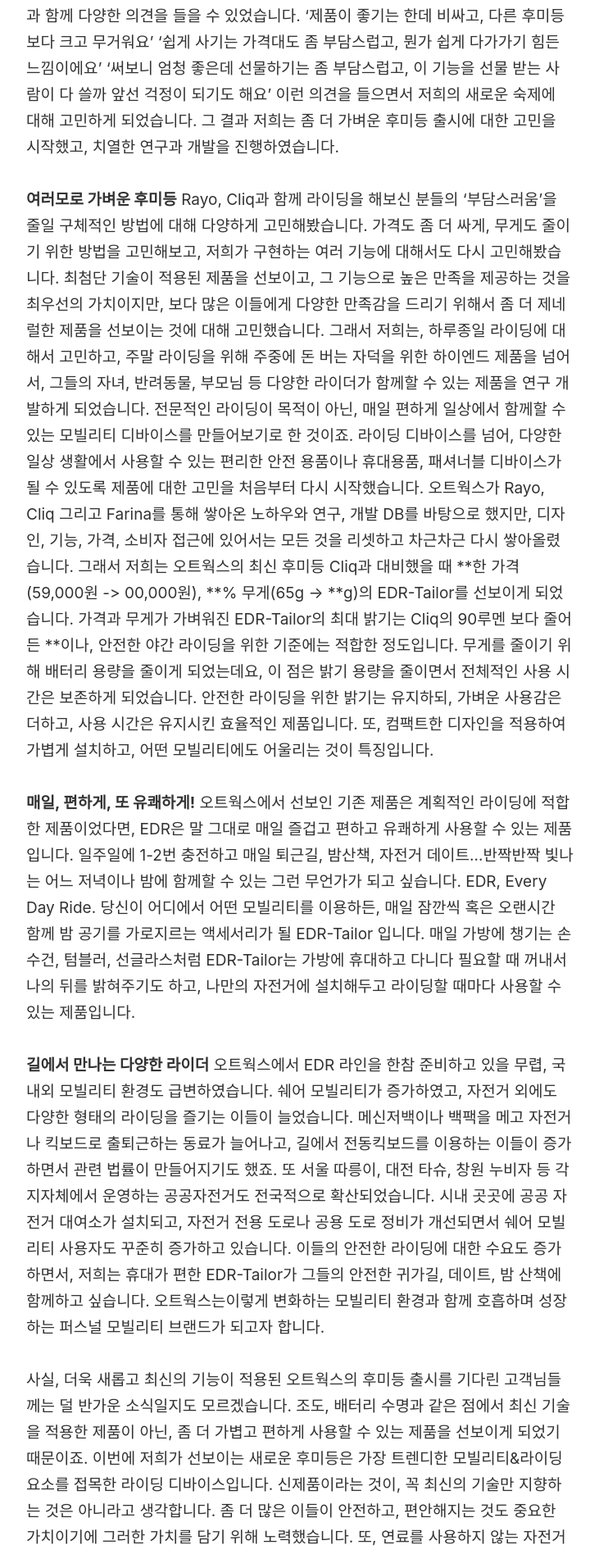
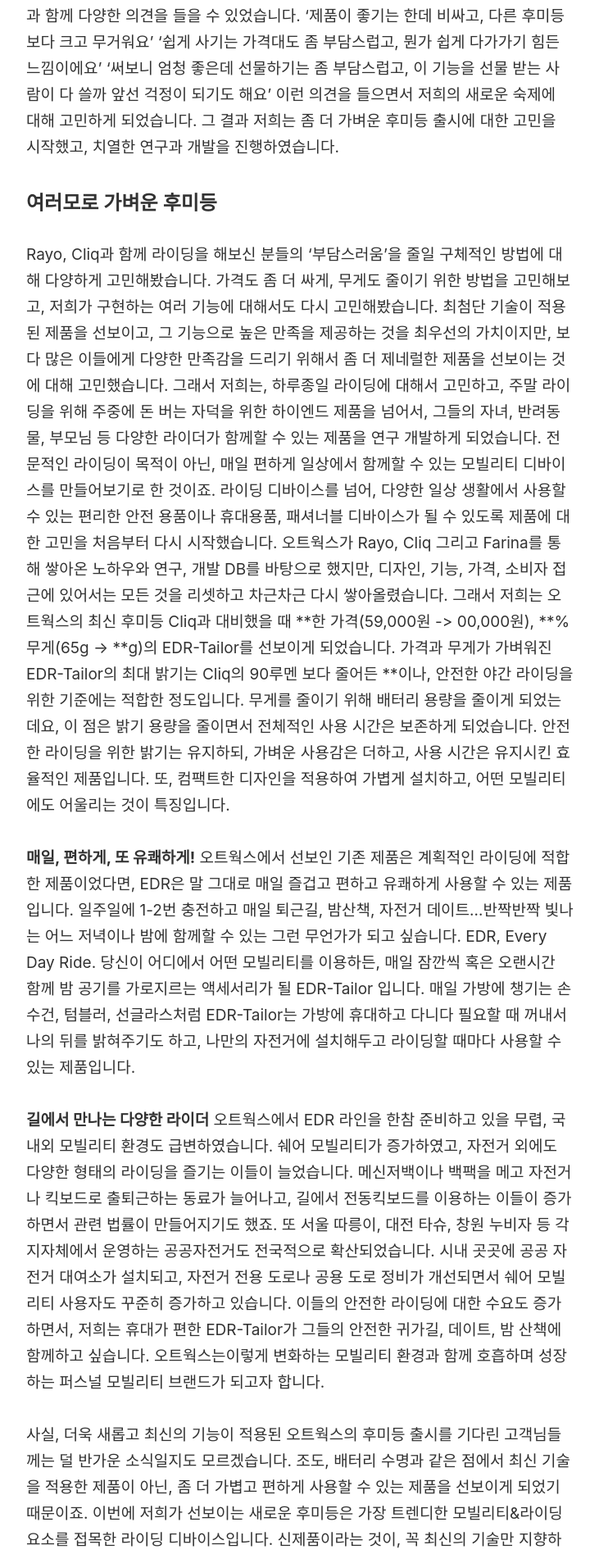
Before and after one commit to hauteworks/hauteworks-blog, a Jekyll site: the page built from _posts/2015-12-22-if-you-have-an-opportunity-to-use-your-voice-you-should-use-it-all-the-time.markdown, in a window 1280 px wide. Shown: the part 1048-2944 px from the top of the page at 82% size, without its empty margins (274-1005 px from the left). Built offline with Jekyll 4.4.1, drawn with Linux system fonts in a browser that asks for light colours; comment, search, counter and statistics services are not loaded.

Commit message:
changed to h3 header

```diff
--- a/_posts/2015-12-22-if-you-have-an-opportunity-to-use-your-voice-you-should-use-it-all-the-time.markdown
+++ b/_posts/2015-12-22-if-you-have-an-opportunity-to-use-your-voice-you-should-use-it-all-the-time.markdown
@@ -11,7 +11,8 @@
 
 하지만, Cliq과 함께 라이딩을 즐기는 라이더들의 이야기에 좀 더 귀기울여보자 칭찬과 함께 다양한 의견을 들을 수 있었습니다. '제품이 좋기는 한데 비싸고, 다른 후미등보다 크고 무거워요' '쉽게 사기는 가격대도 좀 부담스럽고, 뭔가 쉽게 다가가기 힘든 느낌이에요' '써보니 엄청 좋은데 선물하기는 좀 부담스럽고, 이 기능을 선물 받는 사람이 다 쓸까 앞선 걱정이 되기도 해요' 이런 의견을 들으면서 저희의 새로운 숙제에 대해 고민하게 되었습니다. 그 결과 저희는 좀 더 가벼운 후미등 출시에 대한 고민을 시작했고, 치열한 연구과 개발을 진행하였습니다.
 
-**여러모로 가벼운 후미등**
+### 여러모로 가벼운 후미등
+
 Rayo, Cliq과 함께 라이딩을 해보신 분들의 '부담스러움'을 줄일 구체적인 방법에 대해 다양하게 고민해봤습니다. 가격도 좀 더 싸게, 무게도 줄이기 위한 방법을 고민해보고, 저희가 구현하는 여러 기능에 대해서도 다시 고민해봤습니다. 최첨단 기술이 적용된 제품을 선보이고, 그 기능으로 높은 만족을 제공하는 것을 최우선의 가치이지만, 보다 많은 이들에게 다양한 만족감을 드리기 위해서 좀 더 제네럴한 제품을 선보이는 것에 대해 고민했습니다.
 그래서 저희는, 하루종일 라이딩에 대해서 고민하고, 주말 라이딩을 위해 주중에 돈 버는 자덕을 위한 하이엔드 제품을 넘어서, 그들의 자녀, 반려동물, 부모님 등 다양한 라이더가 함께할 수 있는 제품을 연구 개발하게 되었습니다. 전문적인 라이딩이 목적이 아닌, 매일 편하게 일상에서 함께할 수 있는 모빌리티  디바이스를 만들어보기로 한 것이죠. 라이딩 디바이스를 넘어, 다양한 일상 생활에서 사용할 수 있는 편리한 안전 용품이나 휴대용품, 패셔너블 디바이스가 될 수 있도록 제품에 대한 고민을 처음부터 다시 시작했습니다. 오트웍스가 Rayo, Cliq 그리고 Farina를 통해 쌓아온 노하우와 연구, 개발 DB를 바탕으로 했지만, 디자인, 기능, 가격, 소비자 접근에 있어서는 모든 것을 리셋하고 차근차근 다시 쌓아올렸습니다.
 그래서 저희는 오트웍스의 최신 후미등 Cliq과 대비했을 때 **한 가격(59,000원 -> 00,000원), **% 무게(65g -> **g)의 EDR-Tailor를 선보이게 되었습니다.  가격과 무게가 가벼워진 EDR-Tailor의 최대 밝기는 Cliq의 90루멘 보다 줄어든 **이나, 안전한 야간 라이딩을 위한 기준에는 적합한 정도입니다. 무게를 줄이기 위해 배터리 용량을 줄이게 되었는데요, 이 점은 밝기 용량을 줄이면서 전체적인 사용 시간은 보존하게 되었습니다. 안전한 라이딩을 위한 밝기는 유지하되, 가벼운 사용감은 더하고, 사용 시간은 유지시킨 효율적인 제품입니다.
```
